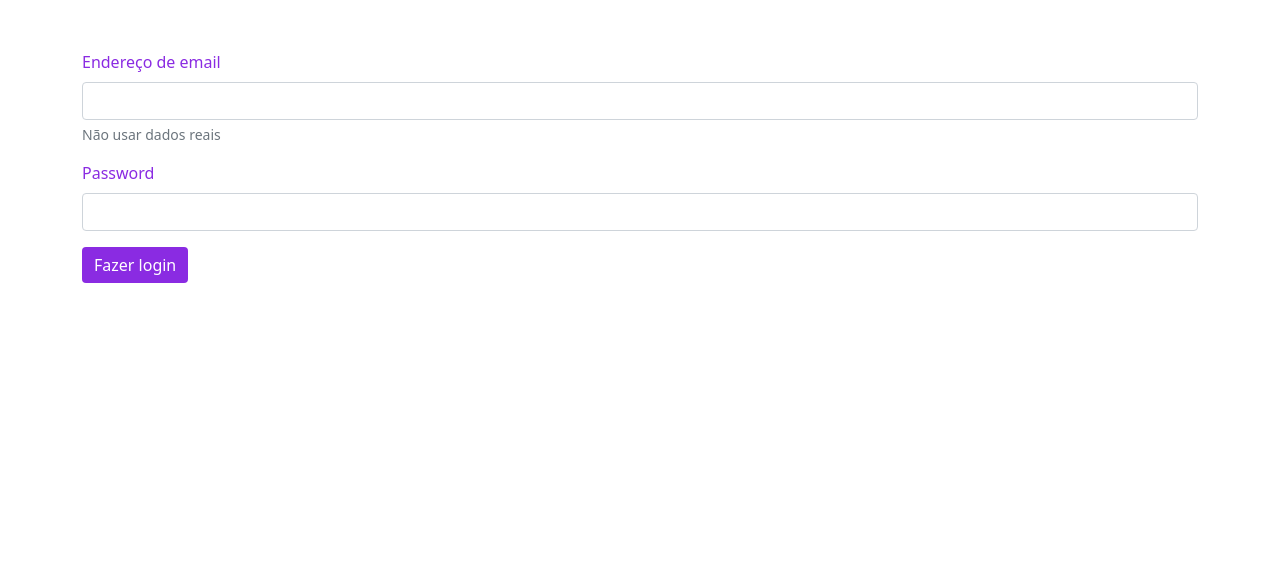
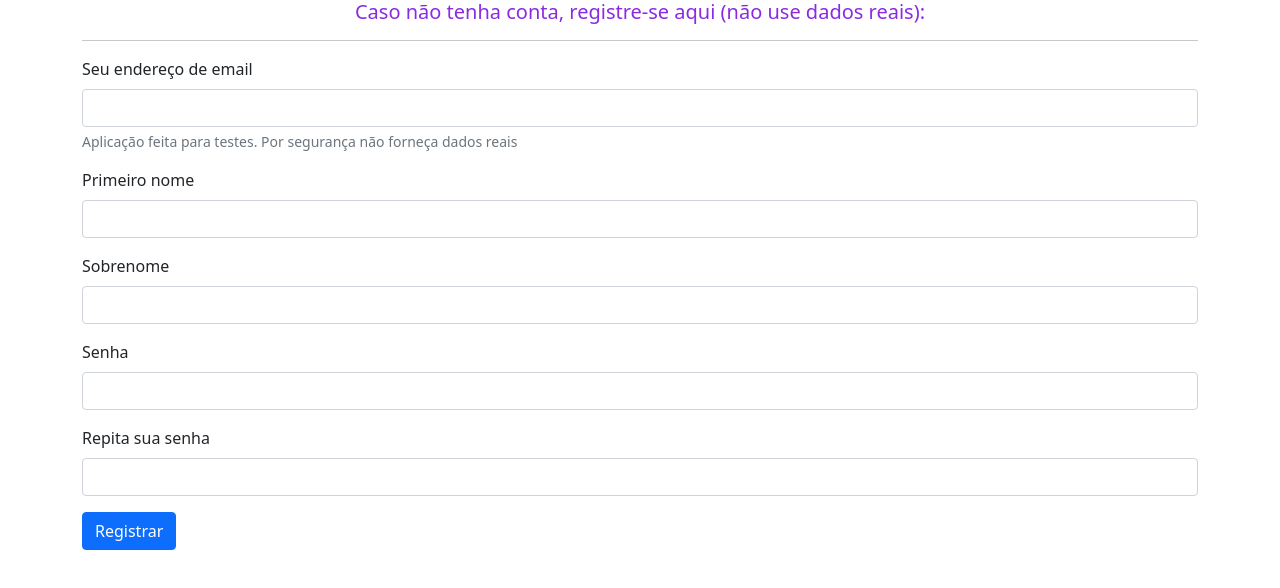
Before and after one commit to rafaelcmorais02/chat-front, a React (Create React App) app: page /register in a window 1280 px wide. Shown: the top 588 px of the page. Built offline with nearby package versions, Linux system fonts and the light colour scheme.

Commit message:
Feat: adiciona router para o projeto

```diff
--- a/package.json
+++ b/package.json
@@ -9,6 +9,7 @@
     "axios": "^0.27.2",
     "react": "^18.1.0",
     "react-dom": "^18.1.0",
+    "react-router-dom": "^6.3.0",
     "react-scripts": "5.0.1",
     "web-vitals": "^2.1.4"
   },
--- a/src/App.js
+++ b/src/App.js
@@ -1,37 +1,11 @@
 import React from "react";
-import Login from './components/login/Login'
-import Chat from "./components/chat/Chat";
+import Routes from './Routes'
 class App extends React.Component {
-    constructor(props) {
-        super(props)
-        this.state = {
-            render: false
-        }
-        this.renderChange = this.renderChange.bind(this);
-    }
 
-    renderChange(render, token, user) {
-        return this.setState({
-            render,
-            token,
-            user,
-        })
-    }
-    renderChat() {
-        if (this.state.render) {
-            return (
-                <div>
-                    <Chat user={this.state.user} token={this.state.token} />
-                </div>
-            )
-        }
-    }
     render() {
         return (
             <div className="container-sm">
-                <h1>{this.state.render}</h1>
-                <Login state={this.state} changeState={this.renderChange} />
-                {this.renderChat()}
+                <Routes />
             </div>
         )
     }
--- /dev/null
+++ b/src/Routes.js
@@ -0,0 +1,19 @@
+import React from "react";
+import { Route, Routes, BrowserRouter } from "react-router-dom";
+
+import Login from "./components/login/Login";
+import Register from "./components/register/Register"
+
+
+const webRoutes = () => {
+    return (
+        <BrowserRouter>
+            <Routes>
+                <Route element={<Login />} path="/" exact />
+                <Route element={<Register />} path="/register" exact />
+            </Routes>
+        </BrowserRouter>
+    )
+}
+
+export default webRoutes;
--- a/src/components/login/Login.js
+++ b/src/components/login/Login.js
@@ -1,13 +1,33 @@
 import React from "react";
 import axios from "axios";
+import Chat from '../chat/Chat'
 import './login.css'
-
 class Login extends React.Component {
     constructor(props) {
         super(props);
-        this.changeState = props.changeState
+        this.state = {
+            render: false
+        }
         this.handlerLogin = this.handlerLogin.bind(this);
     }
+    changeState(render, token, user) {
+        return this.setState({
+            render,
+            token,
+            user,
+        })
+    }
+    renderChat() {
+        if (this.state.render) {
+            return (
+                <div>
+                    <Chat user={this.state.user} token={this.state.token} />
+                </div>
+            )
+        }
+    }
+
+
     async handlerLogin() {
         const user = document.getElementById('inputUser').value
         const password = document.getElementById('inputPassword').value
@@ -36,6 +56,7 @@
     }
     render() {
         return (
+            <div>
                 <div className="login">
                     <form>
                         <div className="mb-3">
@@ -50,6 +71,8 @@
                         <button type="button" className="btn btn-primary" onClick={this.handlerLogin} style={{ "backgroundColor": "blueviolet", "border": "black" }}>Fazer login</button>
                     </form>
                 </div>
+                {this.renderChat()}
+            </div>
         )
     }
 }
--- /dev/null
+++ b/src/components/register/Register.js
@@ -0,0 +1,90 @@
+import axios from "axios";
+import React from "react";
+
+class Register extends React.Component {
+    constructor(props) {
+        super(props)
+        this.handleSubmitRegister = this.handleSubmitRegister.bind(this)
+    }
+    async handleSubmitRegister(event) {
+        const user_name = document.getElementById('email2').value
+        const first_name = document.getElementById('firstName').value
+        const last_name = document.getElementById('lastName').value
+        const password = document.getElementById('password2').value
+        const password2 = document.getElementById('passwordValidator').value
+        event.preventDefault()
+        if (user_name && first_name && last_name && password && password2) {
+            const data = JSON.stringify({
+                user_name,
+                first_name,
+                last_name,
+                password,
+                password2
+            })
+            const config = {
+                method: 'post',
+                url: 'https://garage-api-app.herokuapp.com/api/v1/users/register',
+                headers: {
+                    'Content-Type': 'application/json'
+                },
+                data: data
+            };
+            try {
+                await axios(config)
+                document.getElementById('email2').value = ''
+                document.getElementById('firstName').value = ''
+                document.getElementById('lastName').value = ''
+                document.getElementById('password2').value = ''
+                document.getElementById('passwordValidator').value = ''
+            } catch (error) {
+                if (error.request.response.includes('erro no cadastro do usuário')) {
+                    window.alert('Usuário já cadastrado')
+                } else if (error.request.response.includes('As senhas devem ser iguais')) {
+                    window.alert('As senhas devem ser iguais')
+                }
+                else {
+                    window.alert('Erro na comunicação com o servidor')
+                }
+
+            }
+        } else {
+            window.alert('Complete todos os campos para continuar')
+        }
+    }
+    render() {
+        return (
+            <div>
+                <form onSubmit={this.handleSubmitRegister}>
+                    <h1>Caso não tenha conta, registre-se aqui (não use dados reais):</h1>
+                    <hr></hr>
+                    <div className="mb-3">
+                        <label htmlFor="email2" className="form-label">Seu endereço de email</label>
+                        <input type="email" className="form-control" id="email2" aria-describedby="emailHelp" />
+                        <div id="emailHelp" className="form-text">Aplicação feita para testes. Por segurança não forneça dados reais</div>
+                    </div>
+
+                    <div className="mb-3">
+                        <label htmlFor="firstName" className="form-label">Primeiro nome</label>
+                        <input type="text" className="form-control" id="firstName" />
+                    </div>
+
+                    <div className="mb-3">
+                        <label htmlFor="lastName" className="form-label">Sobrenome</label>
+                        <input type="text" className="form-control" id="lastName" />
+                    </div>
+
+                    <div className="mb-3">
+                        <label htmlFor="password2" className="form-label">Senha</label>
+                        <input type="password" className="form-control" id="password2" />
+                    </div>
+                    <div className="mb-3">
+                        <label htmlFor="passwordValidator" className="form-label">Repita sua senha</label>
+                        <input type="password" className="form-control" id="passwordValidator" />
+                    </div>
+                    <button type="submit" className="btn btn-primary">Registrar</button>
+                </form>
+            </div>
+        )
+    }
+}
+export default Register
```
Also changed, not shown: src/components/register/Register.css (added), 1 other file (tests, documents, lock files or other folders). Lines whose indentation alone changed are shown as unchanged.
